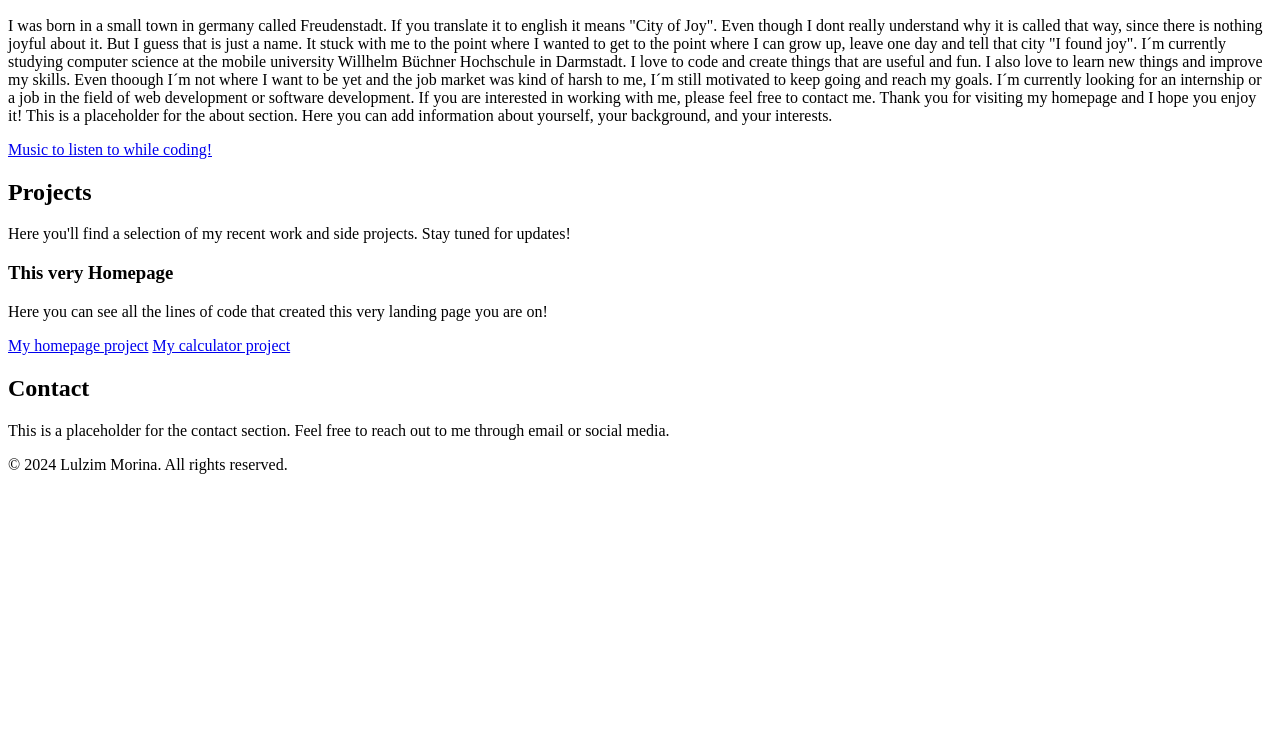
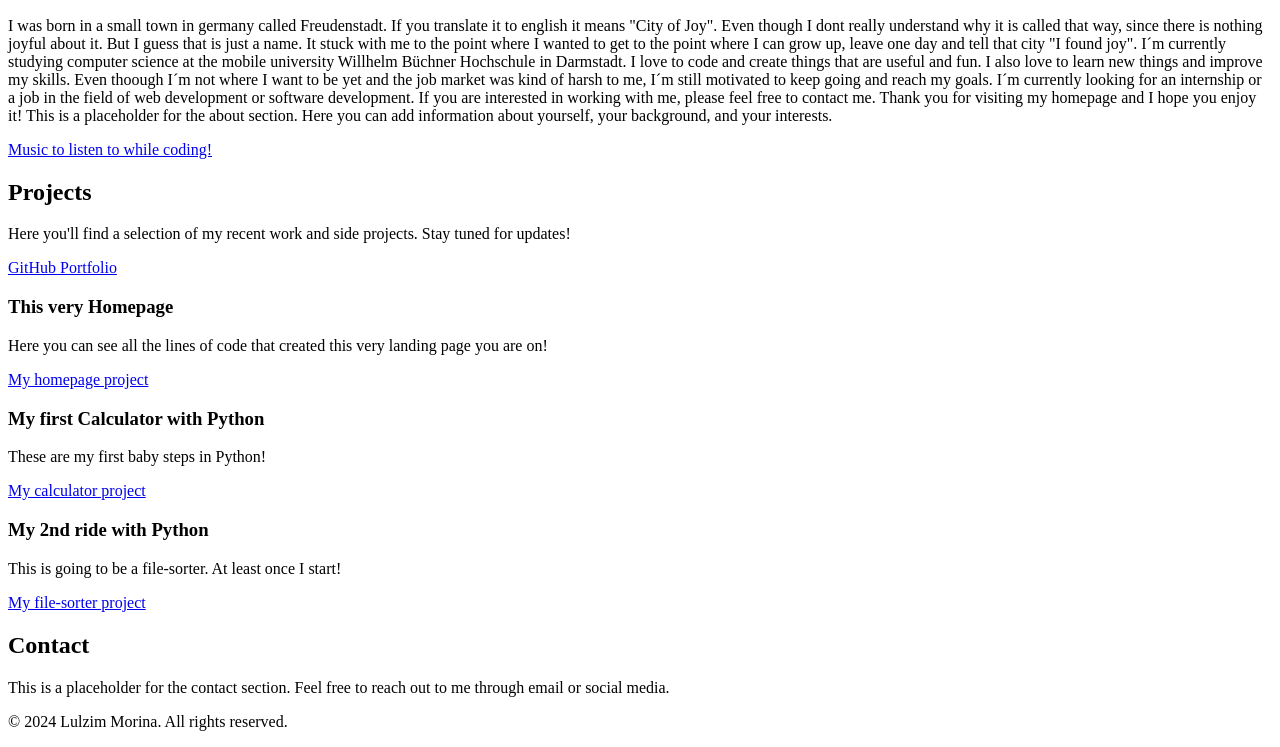
Before and after one commit to morinalulzim/my-homepage, a plain HTML site: page index.html in a window 1280 px wide. Shown: the part 257-1004 px from the top of the page. Before the commit the page ends 800 px from the top, so only its background shows below. Drawn offline with Linux system fonts and the light colour scheme.

Commit message:
feat; refactor; style: added more links, comments for stucture and rearanged some lines of code for more structure

```diff
--- a/index.html
+++ b/index.html
@@ -49,12 +49,22 @@
             <a href="https://www.youtube.com/watch?v=am1VJP0RnmQ&t=9s" target="_blank" rel="noreferrer">Music to listen to while coding!</a>
         </section>
         <section id="projects">
+            <!-- Projects -->
             <h2>Projects</h2>
             <p>Here you'll find a selection of my recent work and side projects. Stay tuned for updates!</p>
+            <a href="https://github.com/morinalulzim">GitHub Portfolio</a>
+            <!-- 1st project -->
             <h3>This very Homepage</h3>
             <p>Here you can see all the lines of code that created this very landing page you are on!</p>
             <a href="https://github.com/morinalulzim/my-homepage" target="_blank">My homepage project</a>
+            <!-- 2nd project -->
+            <h3>My first Calculator with Python</h3>
+            <p>These are my first baby steps in Python!</p>
             <a href="https://github.com/morinalulzim/calculator" target="_blank">My calculator project</a>
+            <!-- 3rd project -->
+            <h3>My 2nd ride with Python</h3>
+            <p>This is going to be a file-sorter. At least once I start!</p>
+            <a href="https://github.com/morinalulzim/file-sorter" target="_blank">My file-sorter project</a>
         </section>
         <section id="contact">
             <h2>Contact</h2>
```
